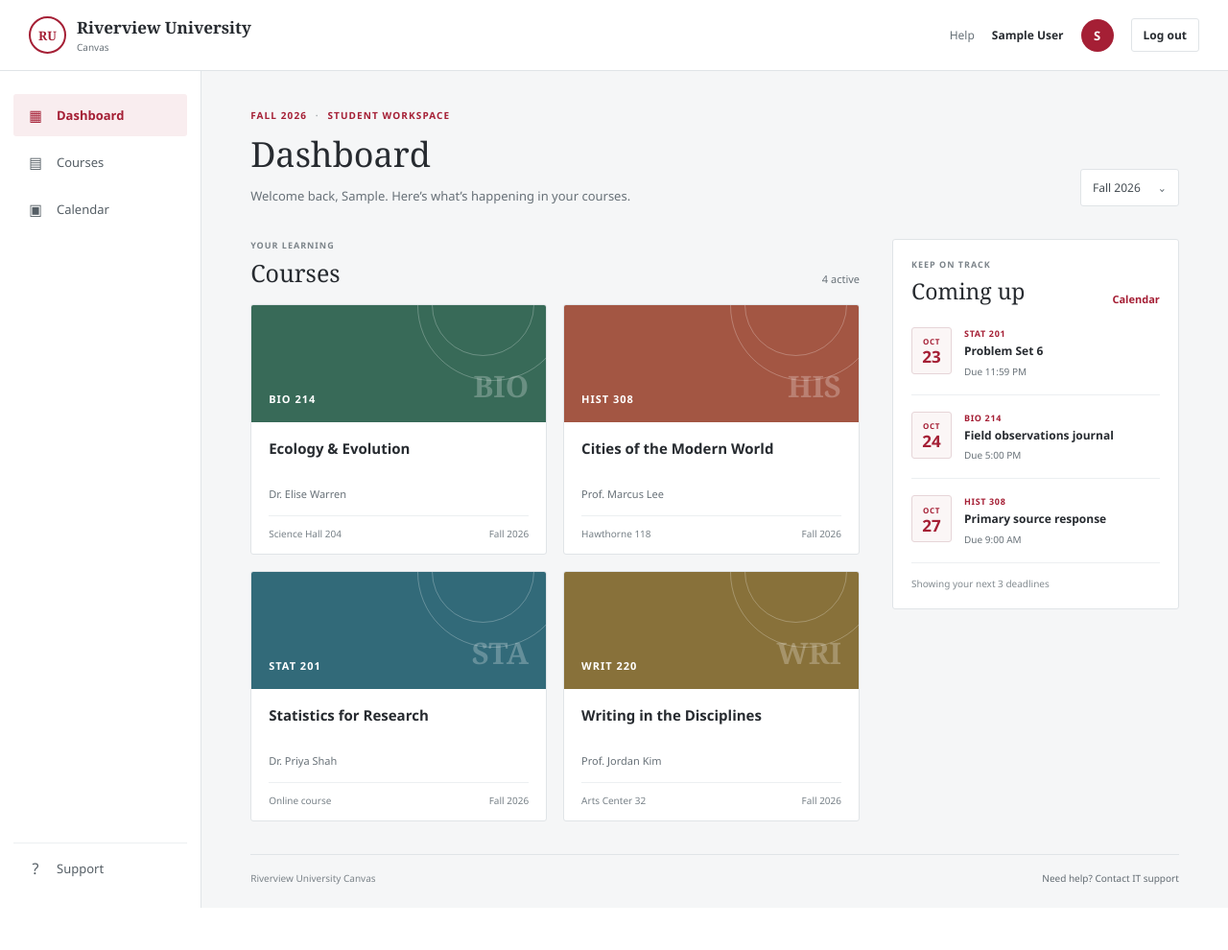
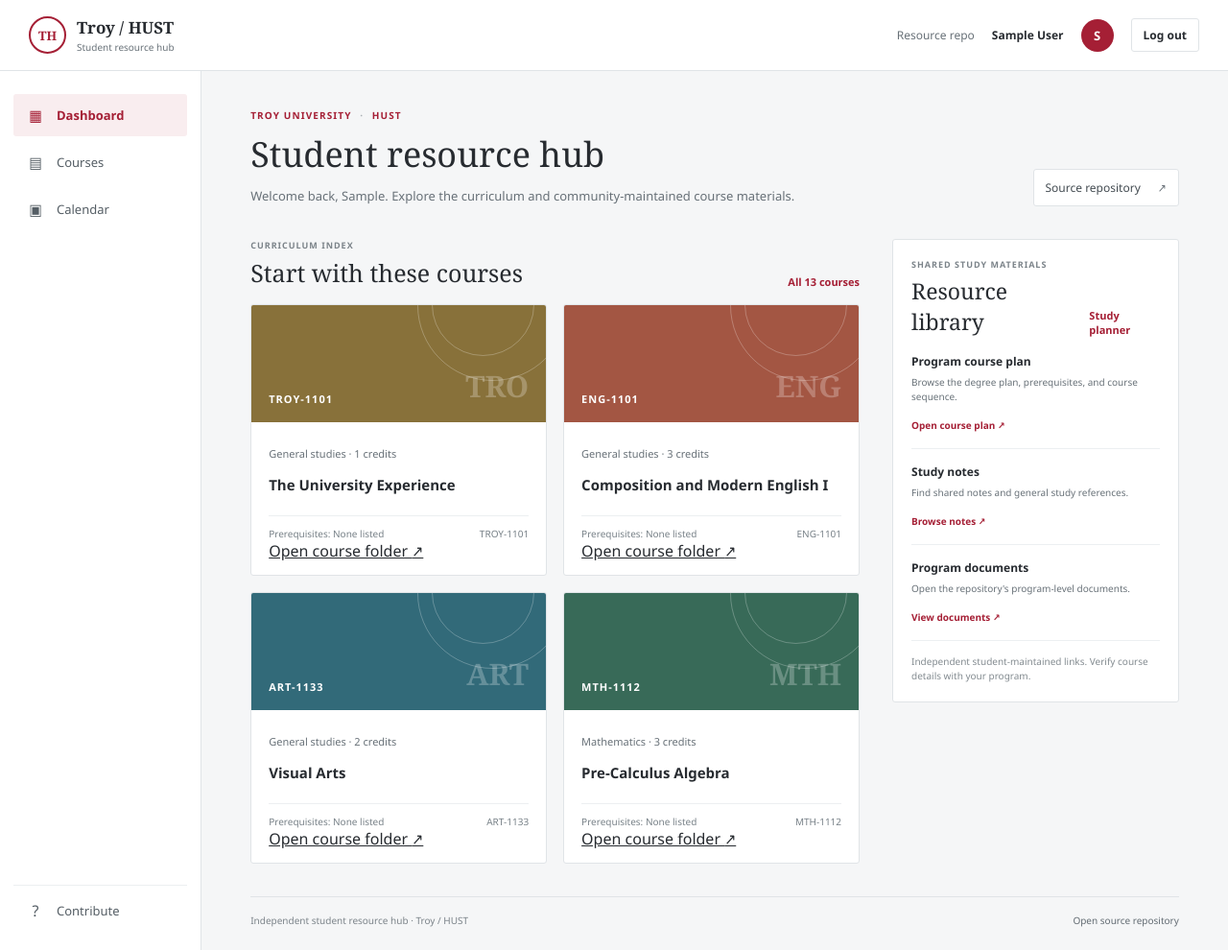
Before and after one commit to ThanhMinhTruong/student-management, a Django app: page /myapp/dashboard/ in a window 1280 px wide. Shown: the whole page at 96% size. Before the commit the page ends 946 px from the top, so only its background shows below. Run offline with Django 5.2, Linux system fonts and the light colour scheme; the visitor is signed in with stand-in values (Sample User, id 1).

Commit message:
Adapt resource hub for Troy HUST

```diff
--- a/firstapp/static/firstapp/courses.css
+++ b/firstapp/static/firstapp/courses.css
@@ -9,6 +9,8 @@
 .course-instructor { margin: 7px 0 17px !important; font-size: 12px !important; }
 .course-details { display: grid; grid-template-columns: 65px minmax(0, 1fr); gap: 8px; padding-top: 9px; margin-top: 9px; border-top: 1px solid #eceff1; color: #626b71; font-size: 10px; line-height: 1.45; }
 .detail-label { color: #838b90; font-size: 8px; font-weight: 750; letter-spacing: 0.07em; }
+.course-resource-link { display: inline-flex; align-items: center; gap: 6px; margin-top: 15px; color: var(--canvas-red); font-size: 11px; font-weight: 700; text-decoration: none; }
+.course-resource-link:hover { text-decoration: underline; text-underline-offset: 3px; }
 
 @media (max-width: 1150px) {
   .courses-main .course-card { grid-template-columns: 1fr; }
--- a/firstapp/static/firstapp/dashboard.css
+++ b/firstapp/static/firstapp/dashboard.css
@@ -85,6 +85,14 @@ a { color: inherit; }
 .dashboard-footer { display: flex; justify-content: space-between; gap: 16px; margin-top: 34px; padding-top: 17px; border-top: 1px solid var(--line); color: #7b8389; font-size: 10px; }
 .dashboard-footer a { color: #626b72; text-decoration: none; }
 .dashboard-footer a:hover { color: var(--canvas-red); text-decoration: underline; }
+.resource-list { display: grid; gap: 0; }
+.resource-item { padding: 15px 0; border-bottom: 1px solid #eceff1; }
+.resource-item:first-child { padding-top: 12px; }
+.resource-item h3 { margin: 0; font-size: 12px; font-weight: 700; }
+.resource-item p { margin: 6px 0 9px; color: var(--muted); font-size: 10px; line-height: 1.5; }
+.resource-item a { color: var(--canvas-red); font-size: 10px; font-weight: 700; text-decoration: none; }
+.resource-item a:hover { text-decoration: underline; text-underline-offset: 3px; }
+.resource-section .assignment-note { line-height: 1.5; }
 
 @media (max-width: 1080px) {
   .app-layout { grid-template-columns: 175px minmax(0, 1fr); }
--- a/firstapp/templates/firstapp/dashboard.html
+++ b/firstapp/templates/firstapp/dashboard.html
@@ -5,17 +5,17 @@
   <meta charset="utf-8">
   <meta name="viewport" content="width=device-width, initial-scale=1">
   <meta name="color-scheme" content="light">
-  <title>Dashboard | Riverview University Canvas</title>
+  <title>Student Hub | Troy / HUST Resources</title>
   <link rel="stylesheet" href="{% static 'firstapp/dashboard.css' %}">
 </head>
 <body>
   <header class="topbar">
-    <a class="university-brand" href="{% url 'home' %}" aria-label="Riverview University Canvas dashboard">
-      <span class="brand-seal" aria-hidden="true">RU</span>
-      <span class="brand-name">Riverview University<span>Canvas</span></span>
+    <a class="university-brand" href="{% url 'home' %}" aria-label="Troy / HUST student resource hub">
+      <span class="brand-seal" aria-hidden="true">TH</span>
+      <span class="brand-name">Troy / HUST<span>Student resource hub</span></span>
     </a>
     <div class="topbar-actions">
-      <a class="help-link" href="mailto:it-support@riverview.edu">Help</a>
+      <a class="help-link" href="https://github.com/lcvp/troy-hust-university-resources" target="_blank" rel="noopener noreferrer">Resource repo</a>
       <span class="user-name">{{ request.user.get_full_name|default:request.user.username }}</span>
       <span class="user-avatar" aria-hidden="true">{{ request.user.username|first|upper }}</span>
       <form method="post" action="{% url 'logout' %}">
@@ -31,27 +31,27 @@
       <a class="nav-item" href="{% url 'courses' %}"><span class="nav-symbol" aria-hidden="true">▤</span>Courses</a>
       <a class="nav-item" href="{% url 'calendar' %}"><span class="nav-symbol" aria-hidden="true">▣</span>Calendar</a>
       <div class="nav-spacer"></div>
-      <a class="nav-item support-link" href="mailto:it-support@riverview.edu"><span class="nav-symbol" aria-hidden="true">?</span>Support</a>
+      <a class="nav-item support-link" href="https://github.com/lcvp/troy-hust-university-resources/blob/main/CONTRIBUTING.md" target="_blank" rel="noopener noreferrer"><span class="nav-symbol" aria-hidden="true">?</span>Contribute</a>
     </aside>
 
     <main class="dashboard-main">
       <div class="page-heading">
         <div>
-          <p class="term-label">FALL 2026 <span>·</span> STUDENT WORKSPACE</p>
-          <h1>Dashboard</h1>
-          <p class="welcome">Welcome back, {{ request.user.first_name|default:request.user.username }}. Here’s what’s happening in your courses.</p>
+          <p class="term-label">TROY UNIVERSITY <span>·</span> HUST</p>
+          <h1>Student resource hub</h1>
+          <p class="welcome">Welcome back, {{ request.user.first_name|default:request.user.username }}. Explore the curriculum and community-maintained course materials.</p>
         </div>
-        <a class="term-select" href="#courses">Fall 2026 <span aria-hidden="true">⌄</span></a>
+        <a class="term-select" href="https://github.com/lcvp/troy-hust-university-resources" target="_blank" rel="noopener noreferrer">Source repository <span aria-hidden="true">↗</span></a>
       </div>
 
       <div class="dashboard-grid">
         <section class="courses-section" id="courses" aria-labelledby="courses-heading">
           <div class="section-heading">
             <div>
-              <p class="section-kicker">YOUR LEARNING</p>
-              <h2 id="courses-heading">Courses</h2>
+              <p class="section-kicker">CURRICULUM INDEX</p>
+              <h2 id="courses-heading">Start with these courses</h2>
             </div>
-            <span class="item-count">{{ courses|length }} active</span>
+            <a class="view-calendar" href="{% url 'courses' %}">All {{ course_count }} courses</a>
           </div>
           <div class="course-grid">
             {% for course in courses %}
@@ -61,40 +61,38 @@
                   <span class="course-monogram" aria-hidden="true">{{ course.code|slice:":3" }}</span>
                 </div>
                 <div class="course-info">
+                  <p class="course-term">{{ course.category }} · {{ course.credits }} credits</p>
                   <h3>{{ course.name }}</h3>
-                  <p>{{ course.instructor }}</p>
-                  <div class="course-meta"><span>{{ course.room }}</span><span>Fall 2026</span></div>
+                  <div class="course-meta"><span>Prerequisites: {{ course.prerequisites }}</span><span>{{ course.code }}</span></div>
+                  <a class="course-resource-link" href="{{ course.resources_url }}" target="_blank" rel="noopener noreferrer">Open course folder <span aria-hidden="true">↗</span></a>
                 </div>
               </article>
             {% endfor %}
           </div>
         </section>
 
-        <aside class="upcoming-section" id="upcoming" aria-labelledby="upcoming-heading">
+        <aside class="upcoming-section resource-section" id="upcoming" aria-labelledby="upcoming-heading">
           <div class="section-heading upcoming-heading">
             <div>
-              <p class="section-kicker">KEEP ON TRACK</p>
-              <h2 id="upcoming-heading">Coming up</h2>
+              <p class="section-kicker">SHARED STUDY MATERIALS</p>
+              <h2 id="upcoming-heading">Resource library</h2>
             </div>
-            <a class="view-calendar" href="{% url 'calendar' %}">Calendar</a>
+            <a class="view-calendar" href="{% url 'calendar' %}">Study planner</a>
           </div>
-          <div class="assignment-list">
-            {% for assignment in assignments %}
-              <article class="assignment">
-                <div class="date-block"><span>{{ assignment.month }}</span><strong>{{ assignment.day }}</strong></div>
-                <div class="assignment-copy">
-                  <p class="assignment-course">{{ assignment.course }}</p>
-                  <h3>{{ assignment.title }}</h3>
-                  <p class="due-time">Due {{ assignment.time }}</p>
-                </div>
+          <div class="resource-list">
+            {% for resource in resource_links %}
+              <article class="resource-item">
+                <h3>{{ resource.title }}</h3>
+                <p>{{ resource.description }}</p>
+                <a href="{{ resource.url }}" target="_blank" rel="noopener noreferrer">{{ resource.label }} <span aria-hidden="true">↗</span></a>
               </article>
             {% endfor %}
           </div>
-          <p class="assignment-note">Showing your next 3 deadlines</p>
+          <p class="assignment-note">Independent student-maintained links. Verify course details with your program.</p>
         </aside>
       </div>
 
-      <footer class="dashboard-footer"><span>Riverview University Canvas</span><a href="mailto:it-support@riverview.edu">Need help? Contact IT support</a></footer>
+      <footer class="dashboard-footer"><span>Independent student resource hub · Troy / HUST</span><a href="https://github.com/lcvp/troy-hust-university-resources" target="_blank" rel="noopener noreferrer">Open source repository</a></footer>
     </main>
   </div>
 </body>
--- a/firstapp/views.py
+++ b/firstapp/views.py
@@ -1,47 +1,147 @@
-from django.contrib.auth.views import LoginView
-from django.contrib.auth.decorators import login_required
-from django.contrib.auth import login as auth_login
-from django.contrib.auth.forms import UserCreationForm
-from django.shortcuts import redirect, render
 from calendar import monthcalendar
 from datetime import date, datetime, timedelta
 
+from django.contrib.auth import login as auth_login
+from django.contrib.auth.decorators import login_required
+from django.contrib.auth.forms import UserCreationForm
+from django.contrib.auth.views import LoginView
+from django.shortcuts import redirect, render
+
+
+RESOURCE_ROOT = "https://github.com/lcvp/troy-hust-university-resources"
+
 COURSES = [
     {
-        "code": "BIO 214",
-        "name": "Ecology & Evolution",
-        "instructor": "Dr. Elise Warren",
-        "room": "Science Hall 204",
-        "accent": "fern",
-        "schedule": "Mon, Wed · 10:00 AM",
+        "code": "TROY-1101",
+        "name": "The University Experience",
+        "credits": 1,
+        "category": "General studies",
+        "prerequisites": "None listed",
+        "accent": "gold",
     },
     {
-        "code": "HIST 308",
-        "name": "Cities of the Modern World",
-        "instructor": "Prof. Marcus Lee",
-        "room": "Hawthorne 118",
+        "code": "ENG-1101",
+        "name": "Composition and Modern English I",
+        "credits": 3,
+        "category": "General studies",
+        "prerequisites": "None listed",
         "accent": "clay",
-        "schedule": "Tue, Thu · 1:30 PM",
     },
     {
-        "code": "STAT 201",
-        "name": "Statistics for Research",
-        "instructor": "Dr. Priya Shah",
-        "room": "Online course",
+        "code": "ART-1133",
+        "name": "Visual Arts",
+        "credits": 2,
+        "category": "General studies",
+        "prerequisites": "None listed",
         "accent": "ocean",
-        "schedule": "Online · Asynchronous",
     },
     {
-        "code": "WRIT 220",
-        "name": "Writing in the Disciplines",
-        "instructor": "Prof. Jordan Kim",
-        "room": "Arts Center 32",
+        "code": "MTH-1112",
+        "name": "Pre-Calculus Algebra",
+        "credits": 3,
+        "category": "Mathematics",
+        "prerequisites": "None listed",
+        "accent": "fern",
+    },
+    {
+        "code": "CS-2250",
+        "name": "Computer Science I",
+        "credits": 3,
+        "category": "Computer science core",
+        "prerequisites": "MTH-1112",
+        "accent": "clay",
+    },
+    {
+        "code": "CS-2255",
+        "name": "Computer Science II",
+        "credits": 3,
+        "category": "Computer science core",
+        "prerequisites": "CS-2250",
+        "accent": "ocean",
+    },
+    {
+        "code": "CS-3323",
+        "name": "Data Structures",
+        "credits": 3,
+        "category": "Computer science core",
+        "prerequisites": "CS-2255, MTH-1125, MTH-2215",
+        "accent": "fern",
+    },
+    {
+        "code": "CS-3332",
+        "name": "Software Engineering I",
+        "credits": 3,
+        "category": "Computer science core",
+        "prerequisites": "CS-3323",
         "accent": "gold",
-        "schedule": "Mon, Wed · 2:00 PM",
+    },
+    {
+        "code": "CS-4420",
+        "name": "Introduction to Database Systems",
+        "credits": 3,
+        "category": "Computer science core",
+        "prerequisites": "CS-3323",
+        "accent": "ocean",
+    },
+    {
+        "code": "CS-4445",
+        "name": "Data Communication and Networking",
+        "credits": 3,
+        "category": "Computer science core",
+        "prerequisites": "CS-3323",
+        "accent": "clay",
+    },
+    {
+        "code": "CS-3331",
+        "name": "Fundamentals of Artificial Intelligence",
+        "credits": 3,
+        "category": "Computer science elective",
+        "prerequisites": "CS-3323",
+        "accent": "fern",
+    },
+    {
+        "code": "CS-4410",
+        "name": "Introduction to Machine Learning",
+        "credits": 3,
+        "category": "Computer science elective",
+        "prerequisites": "CS-3323",
+        "accent": "gold",
+    },
+    {
+        "code": "STAT-2210",
+        "name": "Introductory Statistics",
+        "credits": 3,
+        "category": "Mathematics and science",
+        "prerequisites": "MTH-1112",
+        "accent": "ocean",
     },
 ]
 
-# Create your views here.
+for course in COURSES:
+    course["resources_url"] = f"{RESOURCE_ROOT}/tree/main/{course['code']}"
+
+RESOURCE_LINKS = [
+    {
+        "title": "Program course plan",
+        "description": "Browse the degree plan, prerequisites, and course sequence.",
+        "url": RESOURCE_ROOT,
+        "label": "Open course plan",
+    },
+    {
+        "title": "Study notes",
+        "description": "Find shared notes and general study references.",
+        "url": f"{RESOURCE_ROOT}/blob/main/Miscellaneous/Notes.md",
+        "label": "Browse notes",
+    },
+    {
+        "title": "Program documents",
+        "description": "Open the repository's program-level documents.",
+        "url": f"{RESOURCE_ROOT}/tree/main/Miscellaneous/Program-Documents",
+        "label": "View documents",
+    },
+]
+
+
 def home(request):
     if request.user.is_authenticated:
         return redirect("dashboard")
@@ -63,32 +163,10 @@ def signup(request):
 
 @login_required(login_url="login")
 def dashboard(request):
-    assignments = [
-        {
-            "day": "23",
-            "month": "OCT",
-            "course": "STAT 201",
-            "title": "Problem Set 6",
-            "time": "11:59 PM",
-        },
-        {
-            "day": "24",
-            "month": "OCT",
-            "course": "BIO 214",
-            "title": "Field observations journal",
-            "time": "5:00 PM",
-        },
-        {
-            "day": "27",
-            "month": "OCT",
-            "course": "HIST 308",
-            "title": "Primary source response",
-            "time": "9:00 AM",
-        },
-    ]
     return render(request, "firstapp/dashboard.html", {
-        "courses": COURSES,
-        "assignments": assignments,
+        "courses": COURSES[:4],
+        "course_count": len(COURSES),
+        "resource_links": RESOURCE_LINKS,
     })
 
 
@@ -99,40 +177,15 @@ def courses_view(request):
 
 @login_required(login_url="login")
 def calendar_view(request):
-    month_value = request.GET.get("month", "2026-10")
+    month_value = request.GET.get("month", date.today().strftime("%Y-%m"))
     try:
         month_start = datetime.strptime(month_value, "%Y-%m").date().replace(day=1)
     except ValueError:
-        month_start = date(2026, 10, 1)
+        month_start = date.today().replace(day=1)
 
-    deadlines = {
-        date(2026, 10, 23): {
-            "course": "STAT 201",
-            "title": "Problem Set 6",
-            "time": "11:59 PM",
-            "accent": "ocean",
-        },
-        date(2026, 10, 24): {
-            "course": "BIO 214",
-            "title": "Field observations journal",
-            "time": "5:00 PM",
-            "accent": "fern",
-        },
-        date(2026, 10, 27): {
-            "course": "HIST 308",
-            "title": "Primary source response",
-            "time": "9:00 AM",
-            "accent": "clay",
-        },
-    }
     weeks = [
         [
-            {
-                "number": day_number,
-                "events": [deadlines[date(month_start.year, month_start.month, day_number)]]
-                if date(month_start.year, month_start.month, day_number) in deadlines
-                else [],
-            } if day_number else None
+            {"number": day_number, "events": []} if day_number else None
             for day_number in week
         ]
         for week in monthcalendar(month_start.year, month_start.month)
@@ -142,11 +195,10 @@ def calendar_view(request):
 
     return render(request, "firstapp/calendar.html", {
         "month_name": month_start.strftime("%B %Y"),
-        "month_value": month_start.strftime("%Y-%m"),
         "previous_month": previous_month,
         "next_month": next_month,
         "weeks": weeks,
-        "deadline_count": sum(len(day["events"]) for week in weeks for day in week if day),
+        "deadline_count": 0,
     })
 
 
```
Also changed, not shown: firstapp/static/firstapp/calendar.css (+6 -9 lines), firstapp/templates/firstapp/calendar.html (+16 -16 lines), firstapp/templates/firstapp/courses.html (+19 -19 lines), firstapp/templates/firstapp/login.html (+17 -17 lines), firstapp/templates/firstapp/signup.html (+14 -14 lines), firstapp/tests.py (+7 -5 lines), mysite/settings.py (+7 -2 lines).
